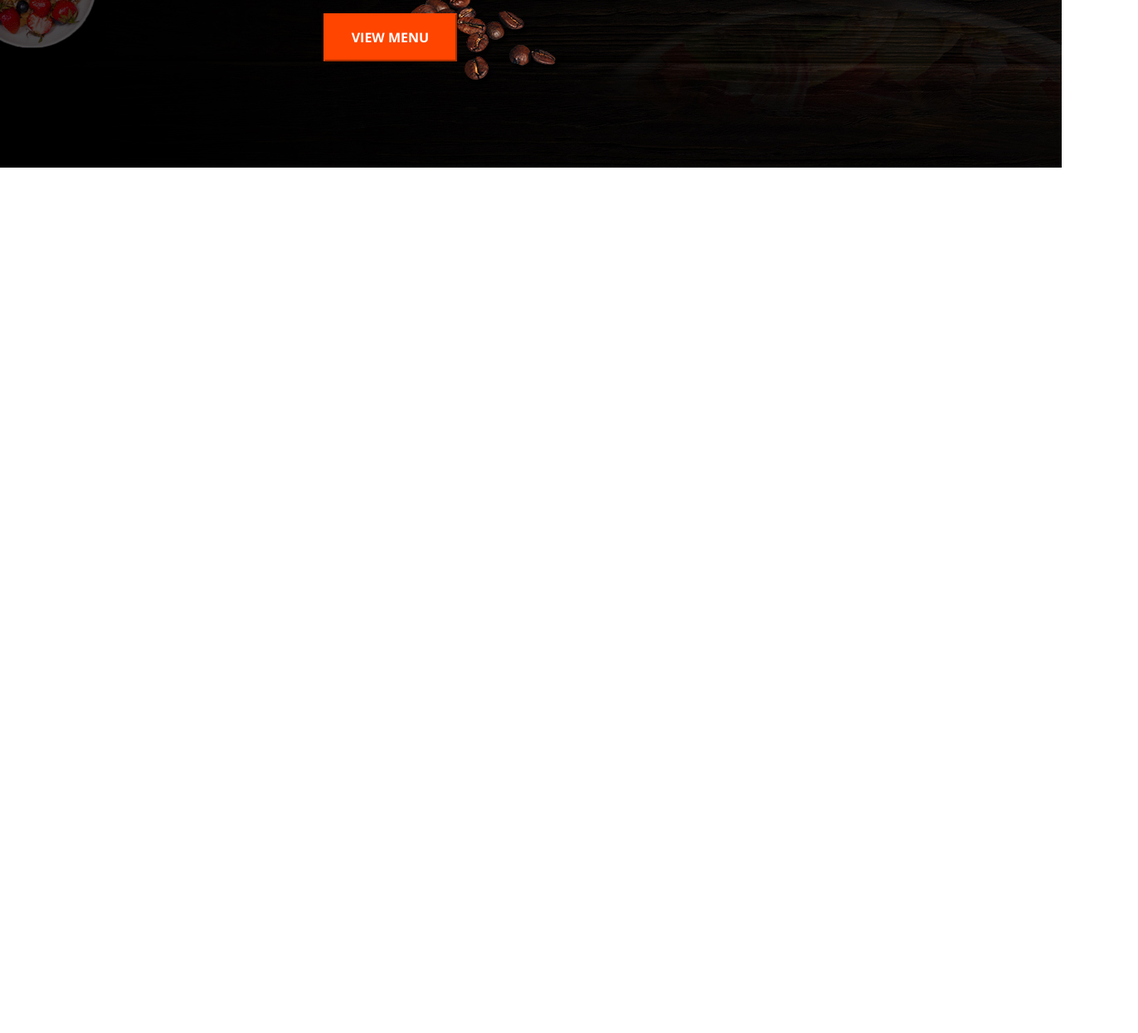
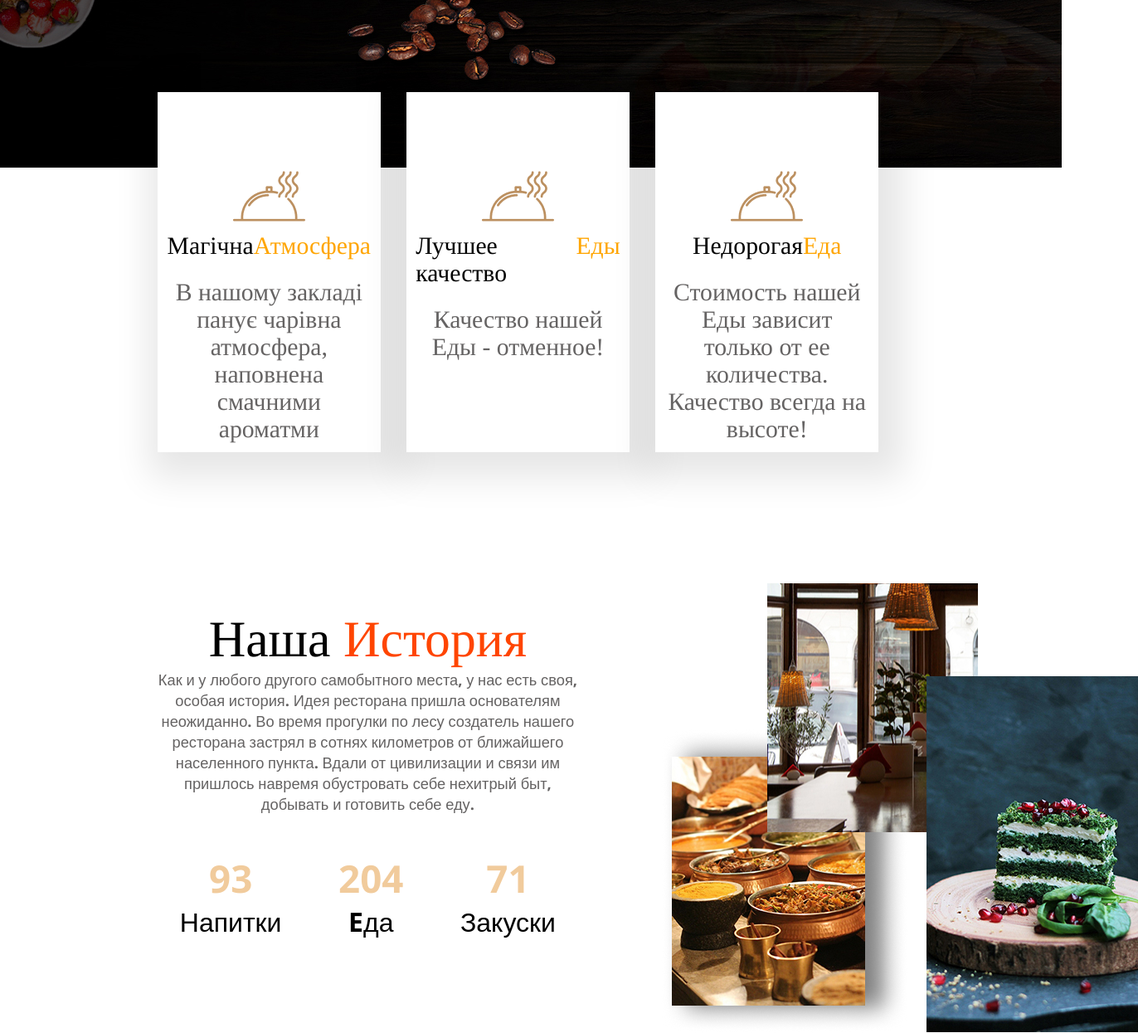
Before and after one commit to ElenaBogoslavskaya/Shop, a plain HTML site: page index.html in a window 1280 px wide. Shown: the part 598-1843 px from the top of the page at 83% size, 1372 px wide, since content can reach past the window. Before the commit the page ends 800 px from the top, so only its background shows below. Drawn offline with nearby package versions, Linux system fonts and the light colour scheme.

Commit message:
new card and section "Our history"

```diff
--- a/index.css
+++ b/index.css
@@ -97,7 +97,7 @@ body {
   text-align: center;
   position: absolute;
   left: 12.5rem;
-  top: 15.857rem;
+  top: 9.875rem;
 }
 .header-subtitle {
   font-size: 5.714rem;
@@ -127,18 +127,126 @@ body {
   top: 11.56rem;
   left: 24.5rem;
 }
+
 .button-view {
   position: relative;
 }
-.button-2 {
-  position: absolute;
-  top: 30.285rem;
-  left: 24.357rem;
-  padding: 1rem 2rem;
-  background-color: orangered;
+
+.text-button {
+  text-decoration: none;
   color: #ffffff;
   font-size: 1rem;
   font-weight: 700;
   font-family: "Open Sans", sans-serif;
+
+  transition: color 0.3s linear;
+}
+
+.text-button:hover {
+  color: black;
+}
+
+.button-2 {
+  position: absolute;
+  top: 23.285rem;
+  left: 24.357rem;
+  padding: 1rem 2rem;
+  background-color: orangered;
   border-color: orangered;
 }
+.card-holder {
+  display: flex;
+  justify-content: center;
+}
+.card {
+  box-shadow: 10px 10px 40px 20px #0000001a;
+  width: 24.928rem;
+  margin-right: 31px;
+  background-color: #ffffff;
+  margin-top: -5.714rem;
+  padding: 0.714rem 0.714rem;
+}
+.card span {
+  color: orange;
+}
+.card-img {
+  display: flex;
+  justify-content: center;
+  padding-top: 2.214rem;
+}
+.card-title {
+  display: flex;
+  justify-content: center;
+  margin-bottom: 1.428rem;
+  font-family: "Tinos", serif;
+  font-size: 1.857rem;
+  font-weight: 400;
+}
+.card-desc {
+  text-align: center;
+  font-family: "Tinos", serif;
+  font-size: 1.857rem;
+  font-weight: 400;
+  color: #656363;
+}
+.history {
+  margin-top: 11.857rem;
+}
+.history-title span {
+  color: orangered;
+}
+.history-title {
+  font-family: "Tinos", serif;
+  font-size: 3.857rem;
+  font-weight: 400;
+  width: 31.714rem;
+  text-align: center;
+}
+.history-desc {
+  color: #656363;
+  font-size: 1.142rem;
+  width: 31.714rem;
+  text-align: center;
+}
+.history-number {
+  display: flex;
+  width: 31.714rem;
+  justify-content: center;
+  margin-top: 2.857rem;
+  margin-left: 2.142rem;
+}
+.number-item {
+  margin-right: 4.285rem;
+  text-align: center;
+  font-size: 2.857rem;
+  color: rgb(241, 203, 156);
+}
+.number-item span {
+  display: block;
+  color: black;
+  font-size: 2rem;
+}
+.history-holder {
+  display: flex;
+}
+.history-img {
+  position: relative;
+}
+.img-1 {
+  position: absolute;
+  z-index: 1;
+  top: -2rem;
+  left: 12.071rem;
+}
+.img-2 {
+  position: absolute;
+  z-index: 0;
+  top: 9rem;
+  left: 4.071rem;
+}
+.img-3 {
+  position: absolute;
+  z-index: 2;
+  top: 5rem;
+  left: 24.071rem;
+}
--- a/index.html
+++ b/index.html
@@ -59,7 +59,69 @@
           <div class="header-suptitle">ДІМ НАЙКРАЩОЇ ЇЖІ</div>
         </div>
         <div class="button-view">
-          <a href="*"><button class="button-2">VIEW MENU</button></a>
+          <button class="button-2">
+            <a href="#" class="text-button">VIEW MENU</a>
+          </button>
+        </div>
+      </div>
+    </div>
+    <div class="cards">
+      <div class="container">
+        <div class="card-holder">
+          <div class="card">
+            <div class="card-img">
+              <img class="card-img" src="assets/mask.png" />
+            </div>
+            <div class="card-title">Магічна <span>Атмосфера</span></div>
+            <div class="card-desc">
+              В нашому закладі панує чарівна атмосфера, наповнена смачними
+              ароматми
+            </div>
+          </div>
+          <div class="card">
+            <div class="card-img">
+              <img class="card-img" src="assets/mask.png" />
+            </div>
+            <div class="card-title">Лучшее качество <span>Еды</span></div>
+            <div class="card-desc">Качество нашей Еды - отменное!</div>
+          </div>
+          <div class="card">
+            <div class="card-img">
+              <img class="card-img" src="assets/mask.png" />
+            </div>
+            <div class="card-title">Недорогая <span>Еда</span></div>
+            <div class="card-desc">
+              Стоимость нашей Еды зависит только от ее количества. Качество
+              всегда на высоте!
+            </div>
+          </div>
+        </div>
+      </div>
+    </div>
+    <div class="history">
+      <div class="container">
+        <div class="history-holder">
+          <div class="history-info">
+            <div class="history-title">Наша <span>История</span></div>
+            <div class="history-desc">
+              Как и у любого другого самобытного места, у нас есть своя, особая
+              история. Идея ресторана пришла основателям неожиданно. Во время
+              прогулки по лесу создатель нашего ресторана застрял в сотнях
+              километров от ближайшего населенного пункта. Вдали от цивилизации
+              и связи им пришлось навремя обустровать себе нехитрый быт,
+              добывать и готовить себе еду.
+            </div>
+            <div class="history-number">
+              <div class="number-item">93<span>Напитки</span></div>
+              <div class="number-item">204<span>Eда</span></div>
+              <div class="number-item">71<span>Закуски</span></div>
+            </div>
+          </div>
+          <div class="history-img">
+            <img class="img-1" src="assets/111.jpg" alt="" />
+            <img class="img-2" src="assets/222.jpg" alt="" />
+            <img class="img-3" src="assets/333.jpg" alt="" />
+          </div>
         </div>
       </div>
     </div>
```
Also changed, not shown: assets/111.jpg (added), assets/222.jpg (added), assets/333.jpg (added), assets/design.png (added), assets/mask.png (added).
